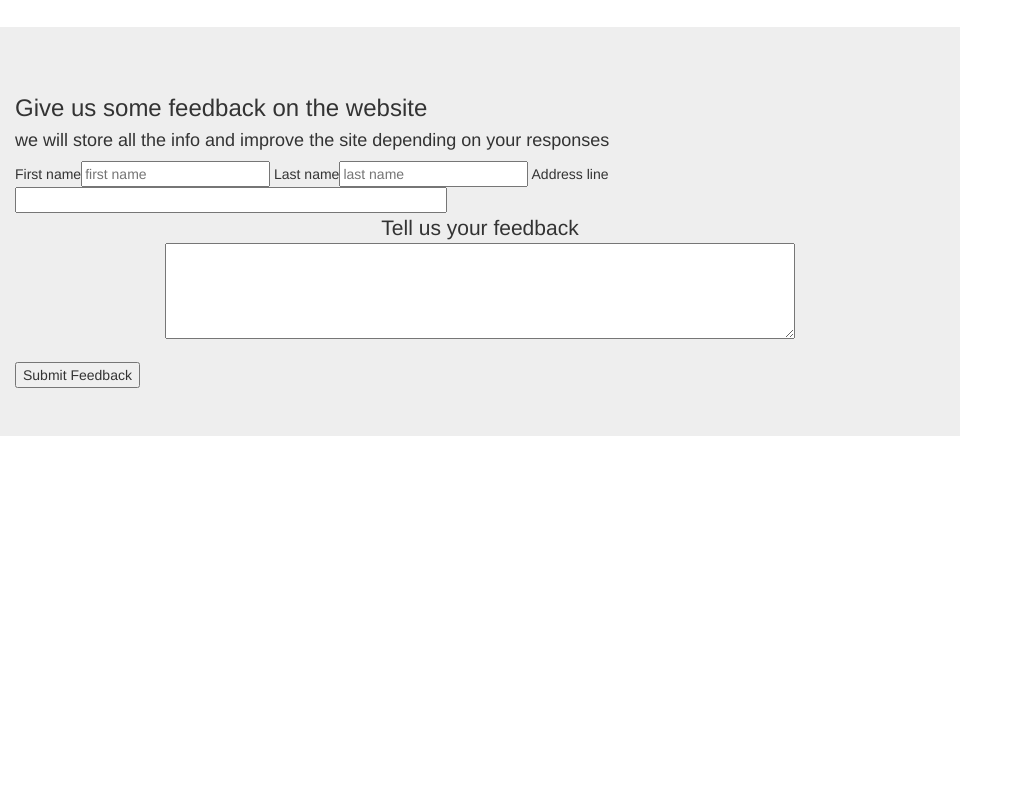
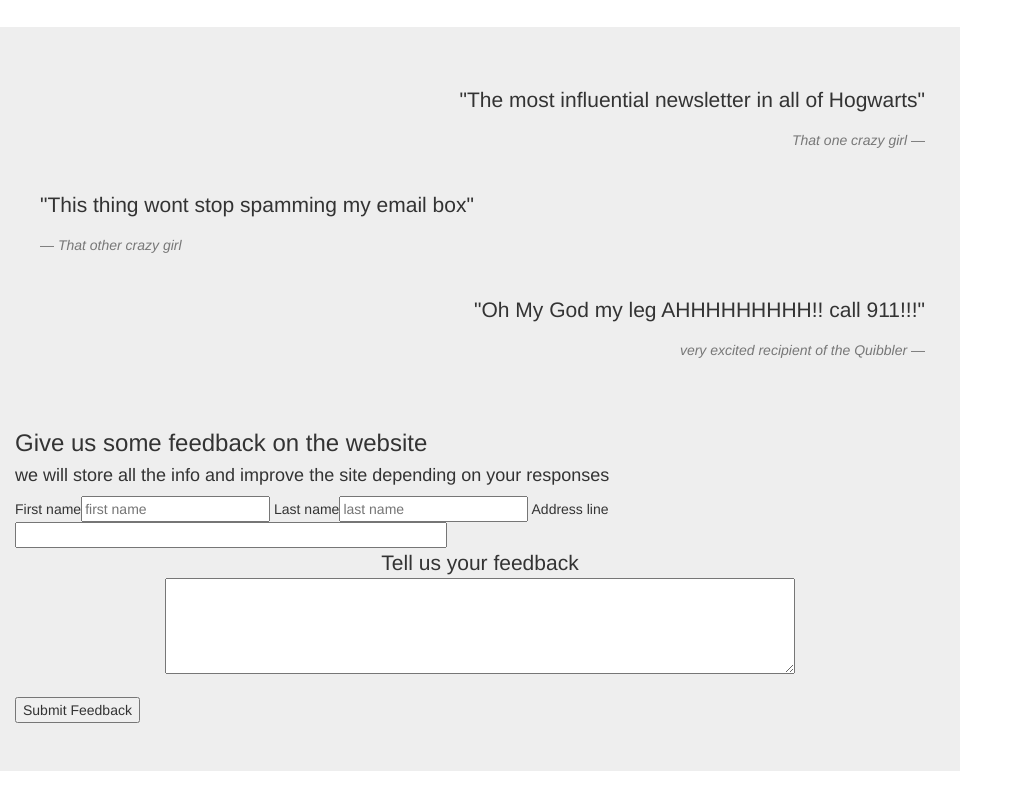
Before and after one commit to AlvaroBalboa/TheQuibblerMagazine.github.io, a plain HTML site: page index.html in a window 1280 px wide. Shown: the part 1585-2386 px from the top of the page, without its empty margins (0-1023 px from the left). Before the commit the page ends 2051 px from the top, so only its background shows below. Drawn offline with nearby package versions, Linux system fonts and the light colour scheme; files that its build step writes are made by us from their sources.

Commit message:
This added a little more flare and made use of the blockquote and strong element

```diff
--- a/index.html
+++ b/index.html
@@ -33,7 +33,7 @@
 
         <header>
             <nav class="navbar navbar">
-                <h2 align="left">Welcome to the Quibbler</h2>
+                <h2 align="left">Welcome to the <strong>Quibbler</strong></h2>
                 <h3> The one true place to get upto date information from the harry potter universe</h3>
                 <ul class = "nav nav-tabs" >
                     <li><a href="index.html" >Top News</a></li>
@@ -112,8 +112,24 @@
                 </article>
             </section>
         </main>
+        <br/>
+
+
 
         <footer class="col-sm-9 jumbotron">
+            <blockquote class="blockquote blockquote-reverse">
+                <p class="mb-0">"The most influential newsletter in all of Hogwarts"</p>
+                <footer class="blockquote-footer"><cite title="Source Title">That one crazy girl</cite></footer>
+            </blockquote>
+            <blockquote class="blockquote">
+                <p class="mb-0">"This thing wont stop spamming my email box"</p>
+                <footer class="blockquote-footer"><cite title="Source Title">That other crazy girl</cite></footer>
+            </blockquote>
+            <blockquote class="blockquote blockquote-reverse">
+                <p class="mb-0">"Oh My God my leg AHHHHHHHHH!! call 911!!!"</p>
+                <footer class="blockquote-footer"><cite title="Source Title"> very excited recipient of the Quibbler</cite></footer>
+            </blockquote>
+            <br/>
             <h3>Give us some feedback on the website</h3>
             <h4>we will store all the info and improve the site depending on your responses</h4>
             <form>
```
Also changed, not shown: Politics.html (+3 -2 lines), Sports.html (+3 -1 lines).
